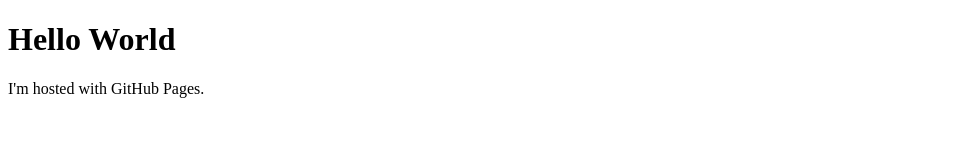
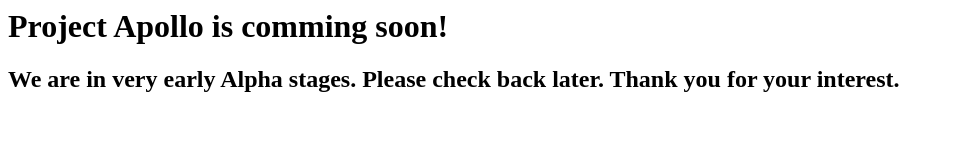
Before and after one commit to logicaloperate/Project-Apollo, a plain HTML site: page index.html in a window 1280 px wide. Shown: the whole page, without its empty margins (0-954 px from the left). Drawn offline with Linux system fonts and the light colour scheme.

Commit message:
Official First page

```diff
--- a/index.html
+++ b/index.html
@@ -1,7 +1,13 @@
-<!DOCTYPE html>
-<html>
+<html lang="en">
+  <head>
+    <meta charset="utf-8">
+    <title>Project Apollo</title>
+    <meta name="viewport" content="width=device-width, initial-scale=1.0">
+    <meta name="description" content="A Discord bot based off Red Discord bot.">
+    <meta name="author" content="Logical Operator">
+   </head>
 <body>
-<h1>Hello World</h1>
-<p>I'm hosted with GitHub Pages.</p>
+<h1>Project Apollo is comming soon!</h1>
+<h2> We are in very early Alpha stages. Please check back later. Thank you for your interest.</h2>
 </body>
 </html>
```
